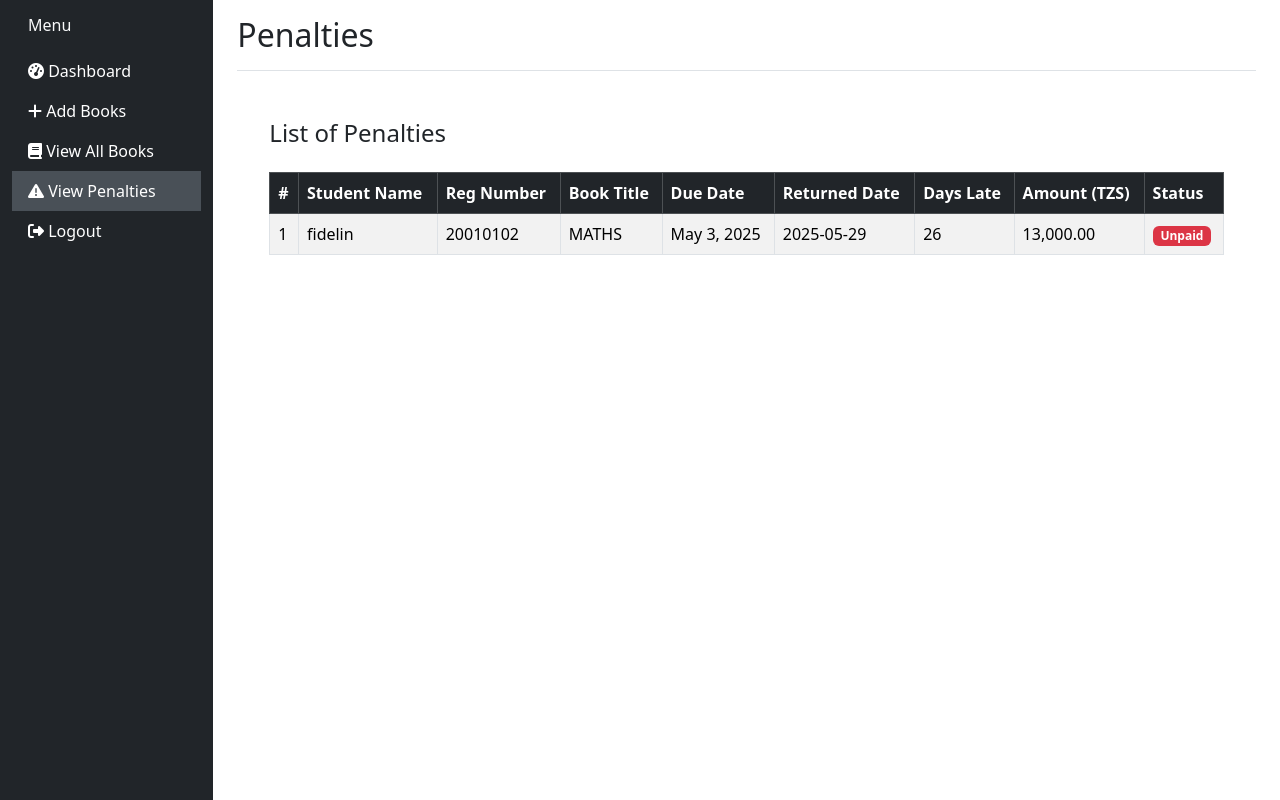
After one commit to salum-juma/chatbot, a Django app: page /librarian/penalties/ in a window 1280 px wide. The commit adds this page. Run offline with Django 4.2, Linux system fonts and the light colour scheme; data comes from the database, SQL or seed files in the repository; both versions use the stored data as it was after the commit; some libraries are stand-ins or nearby versions.

Commit message:
ADED PENALTY PAGE

```diff
--- a/apps/pages/librarian.py
+++ b/apps/pages/librarian.py
@@ -14,7 +14,10 @@ from django.utils.decorators import method_decorator
 from django.views.decorators.http import require_POST
 from django.shortcuts import get_object_or_404
 from django.http import JsonResponse, HttpResponseNotAllowed
-
+from datetime import date
+from django.shortcuts import get_object_or_404
+from django.http import JsonResponse
+from .models import Book, Penalty
 
 def librarian_home(request):
     total_books = Book.objects.count()
@@ -102,13 +105,32 @@ def view_books(request):
 def set_book_available(request, book_id):
     if request.method == 'POST':
         book = get_object_or_404(Book, id=book_id)
+
+        # Check if the book is overdue
+        if book.render_to and date.today() > book.render_to:
+            overdue_days = (date.today() - book.render_to).days
+            penalty_amount = overdue_days * 500  # 500 TZS per day
+
+            # Create a penalty
+            if book.rendered_to:  # ensure student is attached
+                Penalty.objects.create(
+                    student=book.rendered_to,
+                    book=book,
+                    amount=penalty_amount,
+                    reason=f"Returned {overdue_days} day(s) late"
+                )
+
+        # Reset book fields
         book.status = 'Available'
         book.rendered_to = None
         book.render_from = None
         book.render_to = None
         book.save()
-    return JsonResponse({'success': 'Book marked as available'})
+
+        return JsonResponse({'success': 'Book marked as available'})
+
     return JsonResponse({'error': 'Invalid request'}, status=400)
+
 
 
 
@@ -160,3 +182,8 @@ def search_books(request):
             })
 
     return JsonResponse({'results': results})
+
+def view_penalties(request):
+    # Only unpaid penalties
+    penalties = Penalty.objects.select_related('student', 'book').filter(paid=False).order_by('-issued_at')
+    return render(request, 'librarian/view_penalties.html', {'penalties': penalties})
--- a/apps/pages/models.py
+++ b/apps/pages/models.py
@@ -107,6 +107,13 @@ class Suggestion(models.Model):
         return f"Suggestion #{self.id} ({self.get_suggestion_type_display()})"
 
 
+class Penalty(models.Model):
+    student = models.ForeignKey(Student, on_delete=models.CASCADE)
+    book = models.ForeignKey(Book, on_delete=models.CASCADE)
+    days_late = models.PositiveIntegerField()
+    amount = models.DecimalField(max_digits=10, decimal_places=2)
+    paid = models.BooleanField(default=False)
+    issued_at = models.DateTimeField(auto_now_add=True)
 
 
 # Create your models here.
--- a/apps/pages/urls.py
+++ b/apps/pages/urls.py
@@ -19,8 +19,11 @@ urlpatterns = [
     path('librarian/books/<int:book_id>/toggle-status/', librarian.toggle_status, name='toggle_status'),
     path('librarian/books/<int:book_id>/delete/', librarian.delete_book, name='delete_book'),
     path('librarian/books/<int:book_id>/render/', librarian.render_book, name='render_book'),
-    path('librarian/books/<int:book_id>/set_available/', librarian.set_book_available, name='set_book_available'),
+    path('books/<int:book_id>/set_available/', librarian.set_book_available, name='set_book_available'),
     path('librarian/get-student-info/', views.get_student_info, name='get_student_info'),  # if this remains in views
+    path('librarian/penalties/', librarian.view_penalties, name='view_penalties'),
+
+
 
     # Suggestions
     path('suggestions/', views.suggestion_page, name='suggestion_page'),
--- a/config/settings.py
+++ b/config/settings.py
@@ -51,6 +51,7 @@ if RENDER_EXTERNAL_HOSTNAME:
 # Application definition
 
 INSTALLED_APPS = [
+    'django.contrib.humanize',
     'widget_tweaks',
     'jazzmin',
     'admin_material.apps.AdminMaterialDashboardConfig',
--- a/templates/librarian/partial/sidebar.html
+++ b/templates/librarian/partial/sidebar.html
@@ -15,10 +15,18 @@
       </a>
     </li>
 
+
     <!-- View All Books Link -->
     <li class="nav-item">
       <a class="nav-link {% if request.resolver_match.url_name == 'view_books' %}active{% endif %}" href="{% url 'view_books' %}">
         <i class="fas fa-book"></i> View All Books
+      </a>
+    </li>
+
+        <!-- View Penalties Link -->
+    <li class="nav-item">
+      <a class="nav-link {% if request.resolver_match.url_name == 'view_penalties' %}active{% endif %}" href="{% url 'view_penalties' %}">
+        <i class="fas fa-exclamation-triangle"></i> View Penalties
       </a>
     </li>
 
--- a/templates/librarian/view_books.html
+++ b/templates/librarian/view_books.html
@@ -204,7 +204,7 @@
 
     document.getElementById('regNumber').addEventListener('blur', function () {
       const regNumber = this.value;
-      fetch(`/get-student-info/?reg_number=${regNumber}`)
+      fetch(`/librarian/get-student-info/?reg_number=${regNumber}`)
         .then(res => res.json())
         .then(data => {
           if (data.name) {
@@ -223,7 +223,7 @@
       const bookId = document.getElementById('renderBookId').value;
       const formData = new FormData(this);
 
-      fetch(`/books/${bookId}/render/`, {
+      fetch(`/librarian/books/${bookId}/render/`, {
         method: 'POST',
         body: formData
       })
@@ -286,6 +286,7 @@ document.querySelectorAll('.render-button').forEach(button => {
     }
   });
 });
+
 </script>
 
 </body>
--- /dev/null
+++ b/templates/librarian/view_penalties.html
@@ -0,0 +1,103 @@
+{% load static %}
+{% load humanize %}
+
+<!DOCTYPE html>
+<html lang="en">
+
+<head>
+  <meta charset="UTF-8" />
+  <meta name="viewport" content="width=device-width, initial-scale=1.0" />
+  <title>Penalties</title>
+  <link href="https://cdn.jsdelivr.net/npm/bootstrap@5.3.2/dist/css/bootstrap.min.css" rel="stylesheet">
+  <link href="https://cdnjs.cloudflare.com/ajax/libs/font-awesome/6.5.0/css/all.min.css" rel="stylesheet">
+  <style>
+    body {
+      overflow-x: hidden;
+    }
+
+    .sidebar {
+      min-height: 100vh;
+      background-color: #343a40;
+    }
+
+    .sidebar .nav-link {
+      color: #fff;
+    }
+
+    .sidebar .nav-link.active {
+      background-color: #495057;
+    }
+
+    .content {
+      padding: 2rem;
+    }
+  </style>
+</head>
+
+<body>
+<div class="container-fluid">
+  <div class="row">
+    <!-- Sidebar -->
+    <nav class="col-md-3 col-lg-2 d-md-block bg-dark sidebar collapse">
+      {% include 'librarian/partial/sidebar.html' %}
+    </nav>
+
+    <!-- Main Content -->
+    <main class="col-md-9 ms-sm-auto col-lg-10 px-md-4">
+      <div class="d-flex justify-content-between align-items-center pt-3 pb-2 mb-3 border-bottom">
+        <h1 class="h2">Penalties</h1>
+      </div>
+
+      <div class="content">
+        <h4 class="mb-4">List of Penalties</h4>
+        <div class="table-responsive">
+          <table class="table table-bordered table-striped">
+           <thead class="table-dark">
+  <tr>
+    <th>#</th>
+    <th>Student Name</th>
+    <th>Reg Number</th>
+    <th>Book Title</th>
+    <th>Due Date</th>
+    <th>Returned Date</th>
+    <th>Days Late</th>
+    <th>Amount (TZS)</th>
+    <th>Status</th> <!-- Add status column -->
+  </tr>
+</thead>
+<tbody>
+  {% for penalty in penalties %}
+  <tr>
+    <td>{{ forloop.counter }}</td>
+    <td>{{ penalty.student.name }}</td>
+    <td>{{ penalty.student.reg_number }}</td>
+    <td>{{ penalty.book.title }}</td>
+    <td>{{ penalty.book.render_to }}</td>
+    <td>{{ penalty.issued_at|date:"Y-m-d" }}</td>
+    <td>{{ penalty.days_late }}</td>
+    <td>{{ penalty.amount|intcomma }}</td>
+    <td>
+      {% if penalty.paid %}
+        <span class="badge bg-success">Paid</span>
+      {% else %}
+        <span class="badge bg-danger">Unpaid</span>
+      {% endif %}
+    </td>
+  </tr>
+  {% empty %}
+  <tr>
+    <td colspan="9" class="text-center">No penalties recorded.</td>
+  </tr>
+  {% endfor %}
+</tbody>
+
+          </table>
+        </div>
+      </div>
+    </main>
+  </div>
+</div>
+
+<script src="https://cdn.jsdelivr.net/npm/bootstrap@5.3.2/dist/js/bootstrap.bundle.min.js"></script>
+</body>
+</html>
```
Also changed, not shown: apps/pages/management/commands/create_penalties.py (added, +28 -0 lines), apps/pages/migrations/0009_penalty.py (added), apps/pages/migrations/0010_remove_penalty_reason_penalty_days_late_penalty_paid_and_more.py (added), db.sqlite3. Lines whose indentation alone changed are shown as unchanged.
